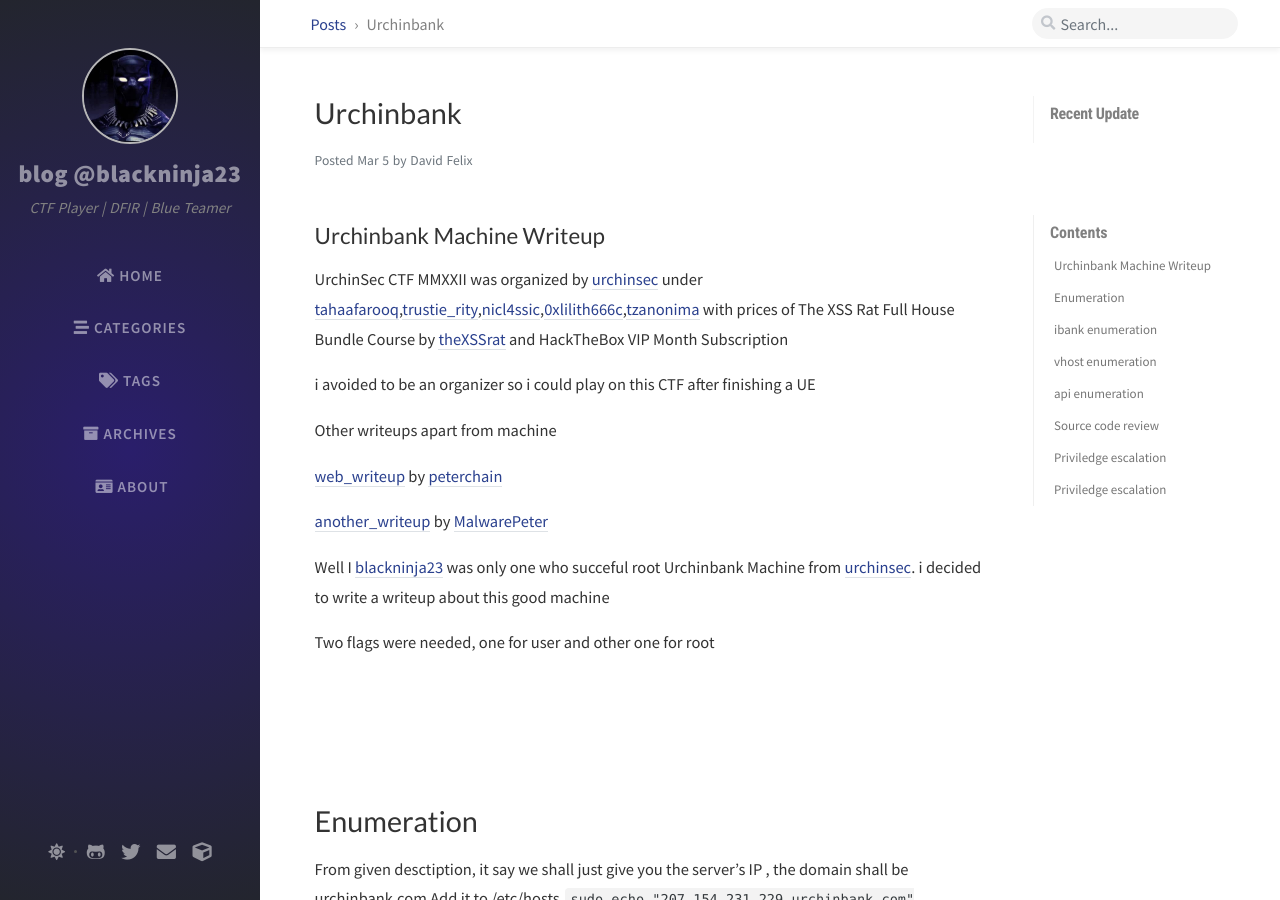
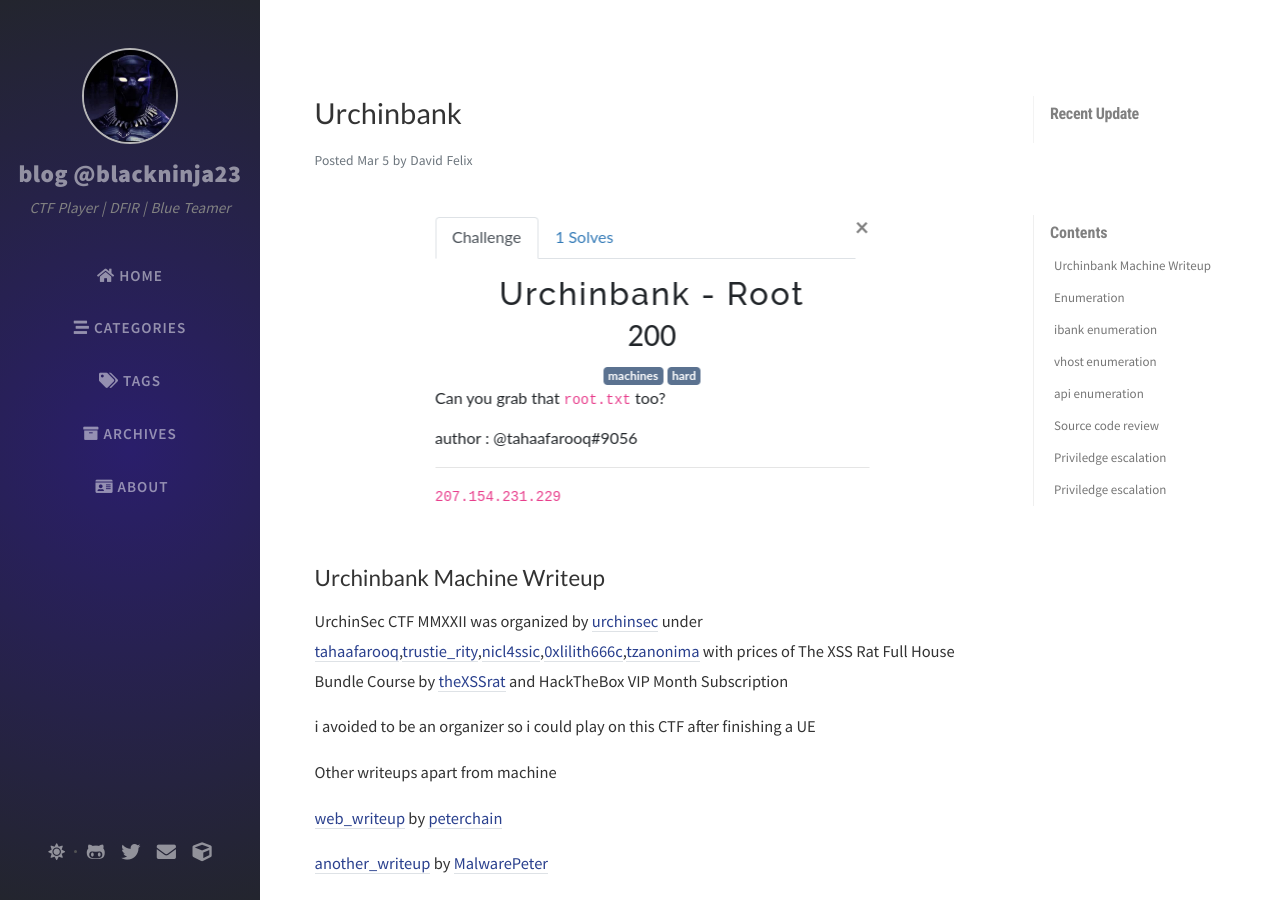
Before and after one commit to blackninja23/blackninja23.github.io, a Jekyll site: the page built from _posts/Urchinbank_urchinsec/2022-03-05-Urchinbank.md, in a window 1280 px wide and 900 px high. Built offline with Jekyll 4.4.1, drawn with Linux system fonts in a browser that asks for light colours; nearby versions of some CDN libraries; comment, search, counter and statistics services are not loaded.

Commit message:
Update 2022-03-05-Urchinbank.md

```diff
--- a/_posts/Urchinbank_urchinsec/2022-03-05-Urchinbank.md
+++ b/_posts/Urchinbank_urchinsec/2022-03-05-Urchinbank.md
@@ -3,6 +3,7 @@
 title: "Urchinbank"
 date: 2022-03-05
 categories: [ctf,machine-hard]
+image: /assets/img/log2_urchinsec.png
 ---
 ## Urchinbank Machine Writeup
 UrchinSec CTF MMXXII was organized by <a href="https://twitter.com/urchinsec_" target="_blank" rel="noopener">urchinsec</a> under <a href="https://twitter.com/tahaafarooq" target="_blank" rel="noopener">tahaafarooq</a>,<a href="https://twitter.com/trustie_rity" target="_blank" rel="noopener">trustie_rity</a>,<a href="https://twitter.com/nicl4ssic" target="_blank" rel="noopener">nicl4ssic</a>,<a href="https://twitter.com/0xlilith666" target="_blank" rel="noopener">0xlilith666c</a>,<a href="https://twitter.com/tzanonima" target="_blank" rel="noopener">tzanonima</a>
```
